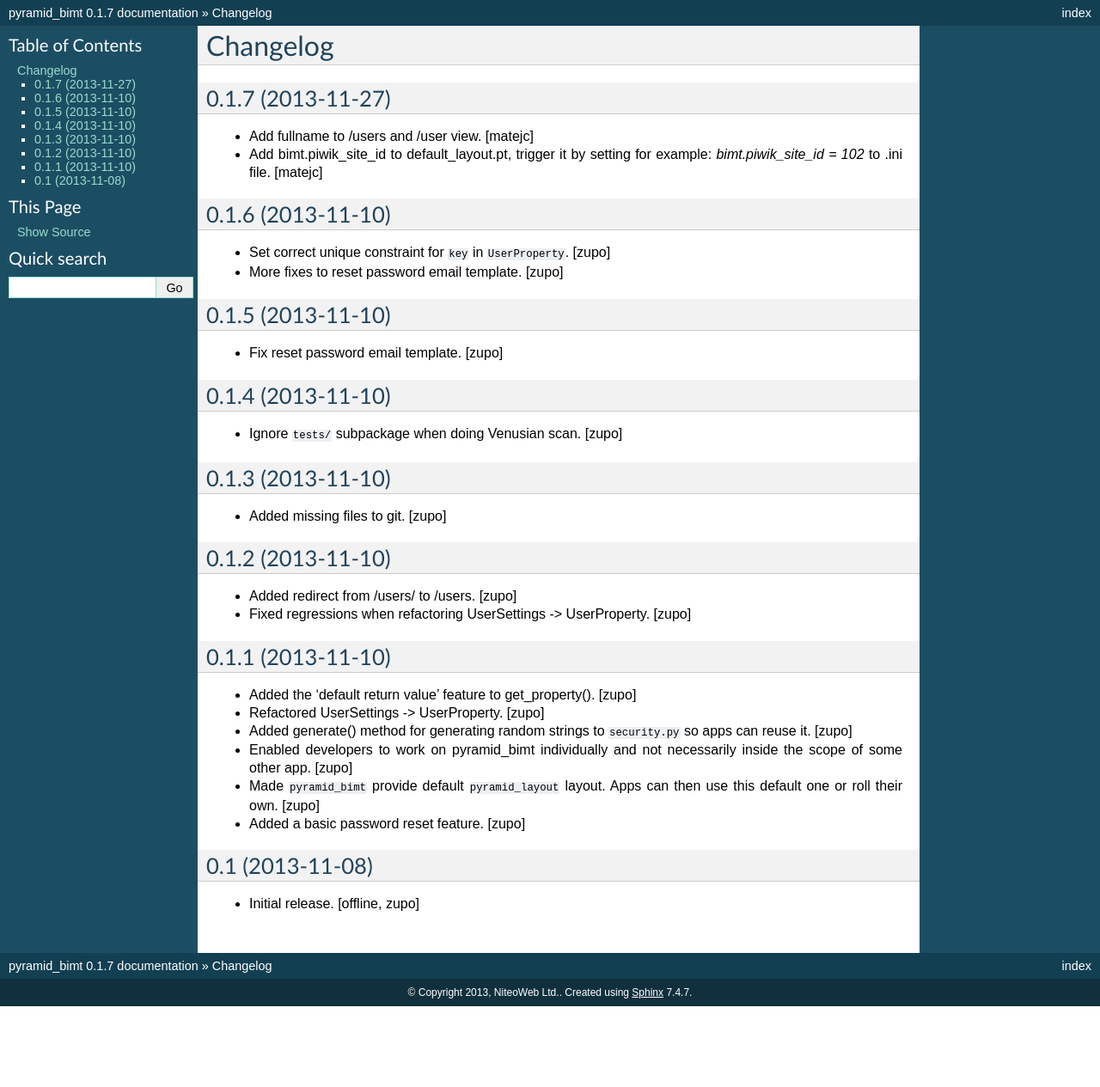
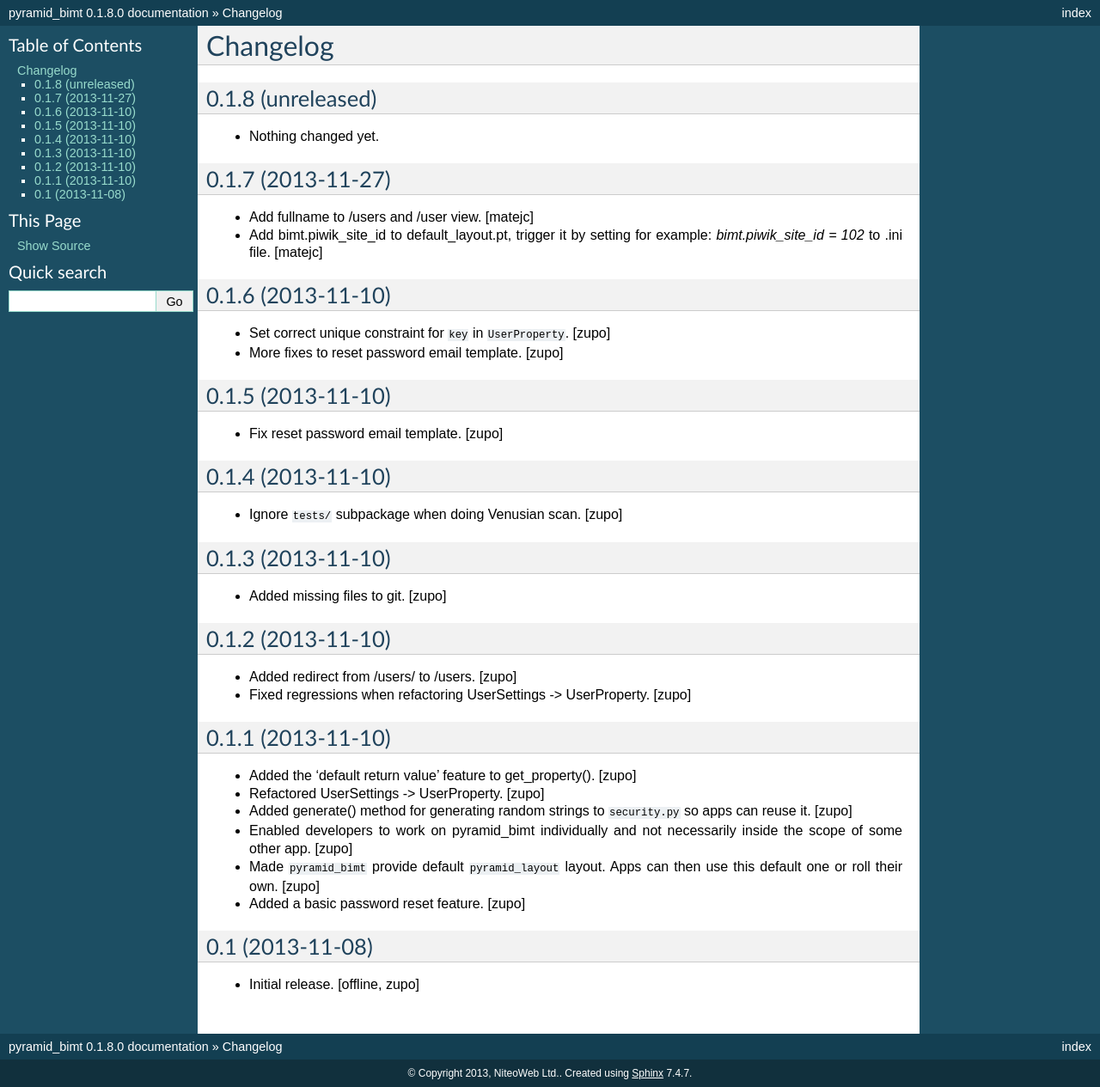
Before and after one commit to persho/pyramid_bimt, a Sphinx documentation site: the page built from docs/CHANGELOG.rst, in a window 1280 px wide. Shown: the whole page at 86% size. Built offline with Sphinx 7.4.7, drawn with Linux system fonts in a browser that asks for light colours; before the commit the page ends 1171 px from its top, so only the background shows below that.

Commit message:
Back to development: 0.1.8

```diff
--- a/docs/CHANGELOG.rst
+++ b/docs/CHANGELOG.rst
@@ -2,6 +2,12 @@
 
 Changelog
 =========
+
+
+0.1.8 (unreleased)
+------------------
+
+- Nothing changed yet.
 
 
 0.1.7 (2013-11-27)
--- a/setup.py
+++ b/setup.py
@@ -18,7 +18,7 @@
 
 setup(
     name='pyramid_bimt',
-    version='0.1.7',
+    version='0.1.8.dev0',
     description='Base package for BIMT apps.',
     long_description=long_description,
     classifiers=[
```
